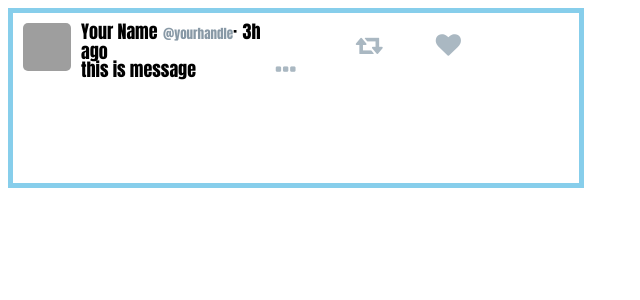
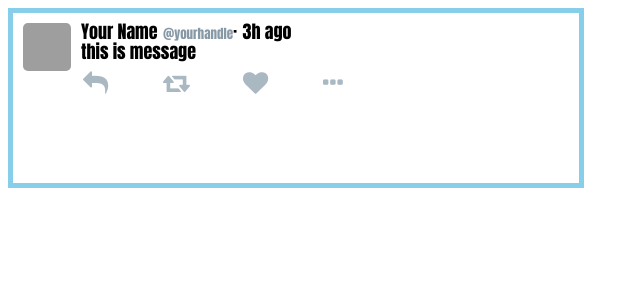
Before and after one commit to muni91/react-journey, a React (Create React App) app: page / in a window 1280 px wide. Shown: the top 300 px of the page, without its empty margins (0-640 px from the left). Built offline with nearby package versions, Linux system fonts and the light colour scheme; grey boxes are pictures that could not be loaded.

Commit message:
div tag correction

```diff
--- a/src/index.js
+++ b/src/index.js
@@ -6,15 +6,15 @@ function Tweet(){
         <div className='tweet'>
             <Avatar/>
             <div className="content">
-                <NameWithHandle/><Time/>
-                <Message/>
-            </div>
+            <NameWithHandle/><Time/>
+            <Message/>
             <div className="buttons">
-                <ReplayButton/>
+                <ReplyButton/>
                 <RetweetButton/>
                 <LikeButton/>
                 <MoreOptionsButton/>
             </div>
+        </div>
         </div>
     );
 }
@@ -37,8 +37,8 @@ function NameWithHandle(){
 const Time =() =>(
     <span className="time">3h ago</span>
 );
-const ReplayButton =()=>(
-    <i className="fa fa-replay-button"/>
+const ReplyButton =()=>(
+    <i className="fa fa-reply reply-button"/>
 );
 const RetweetButton=()=>(
     <i className="fa fa-retweet retweet-button"/>
```
